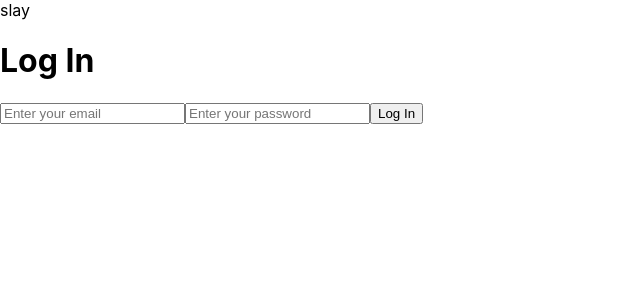
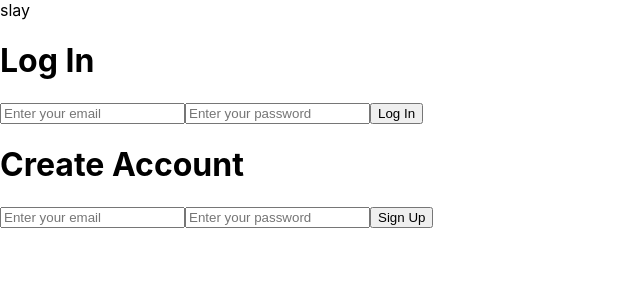
Before and after one commit to s-avery/firebase-auth, a React (Create React App) app: page / in a window 1280 px wide. Shown: the top 300 px of the page, without its empty margins (0-640 px from the left). Built offline with nearby package versions, Linux system fonts and the light colour scheme.

Commit message:
signup card done

```diff
--- a/src/App.js
+++ b/src/App.js
@@ -1,10 +1,12 @@
 import LoginCard from "./Components/LoginCard";
+import SignupCard from "./Components/SignupCard";
 
 const App = () => {
 	return (
 		<div className="App">
 			slay
 			<LoginCard />
+			<SignupCard />
 		</div>
 	);
 };
--- a/src/Components/SignupCard.js
+++ b/src/Components/SignupCard.js
@@ -2,12 +2,39 @@ import { useState, useContext } from "react";
 import { AuthContext } from "../providers/AuthProvider";
 
 const SignupCard = () => {
-// !LOGIC
+	// !LOGIC
 	const [email, setEmail] = useState("");
 	const [password, setPassword] = useState("");
-	const { logIn } = useContext(AuthContext);
+	const { createNewUser } = useContext(AuthContext);
 
-
-	return <div>SignupCard</div>;
+	// !RETURN
+	return (
+		<div>
+			<form>
+				<h1>Create Account</h1>
+				<input
+					type="email"
+					placeholder="Enter your email"
+					value={email}
+					onChange={(e) => setEmail(e.target.value)}
+				></input>
+				<input
+					type="password"
+					placeholder="Enter your password"
+					value={password}
+					onChange={(e) => setPassword(e.target.value)}
+				></input>
+				<button
+					type="submit"
+					onClick={(e) => {
+						e.preventDefault();
+						createNewUser(email, password);
+					}}
+				>
+					Sign Up
+				</button>
+			</form>
+		</div>
+	);
 };
 export default SignupCard;
```
